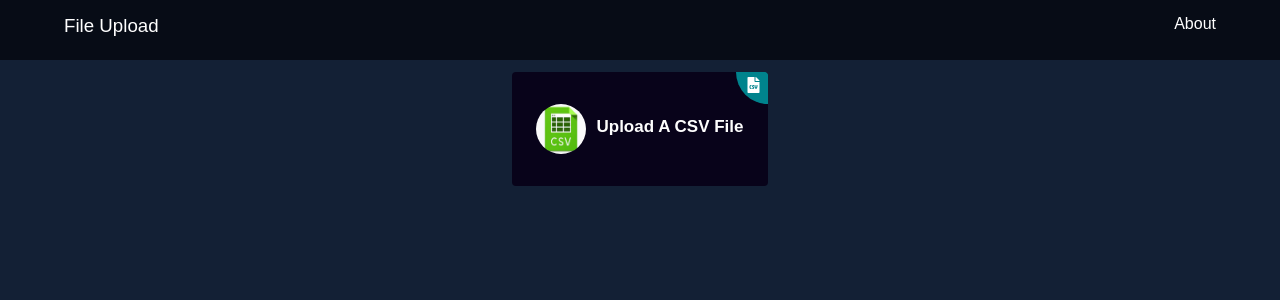
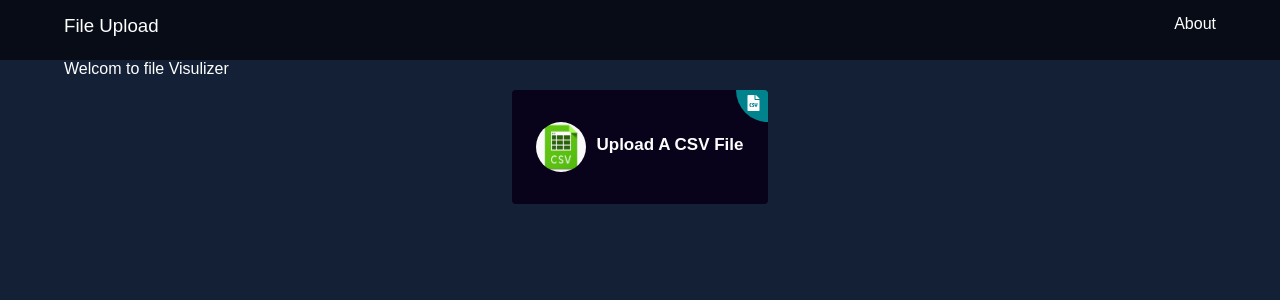
Before and after one commit to sujitIwale/sharesheet, a React (Create React App) app in the folder client/: page /about in a window 1280 px wide. Shown: the top 300 px of the page. Built offline with nearby package versions, Linux system fonts and the light colour scheme; the HTML template or start-up script is replaced by a standard one.

Commit message:
feat: About Page Added

```diff
--- a/client/package.json
+++ b/client/package.json
@@ -9,6 +9,7 @@
     "axios": "^0.21.1",
     "react": "^17.0.2",
     "react-dom": "^17.0.2",
+    "react-router-dom": "^5.2.0",
     "react-scripts": "4.0.3",
     "web-vitals": "^1.0.1"
   },
--- a/client/src/App.jsx
+++ b/client/src/App.jsx
@@ -1,20 +1,30 @@
 import React from 'react';
+import { BrowserRouter, Route, Switch } from 'react-router-dom';
 import './App.css';
 import Header from './components/header/Header';
 import Table from './components/Table/Table';
 import FileState from './context/file/FileState';
 import UploadSection from './components/UploadSection/UploadSection';
+import About from './Pages/About/About';
 
 function App() {
 	return (
 		<FileState>
+			<BrowserRouter>
 				<div className='container'>
 					<Header />
 					<div className='base-layout'>
+						<Switch>
+							<Route
+								exact
+								path='/about'
+								component={About}></Route>
+						</Switch>
 						<UploadSection />
 						<Table />
 					</div>
 				</div>
+			</BrowserRouter>
 		</FileState>
 	);
 }
--- /dev/null
+++ b/client/src/Pages/About/About.jsx
@@ -0,0 +1,8 @@
+import React from 'react';
+import './About.css';
+
+const About = () => {
+	return <div>Welcom to file Visulizer</div>;
+};
+
+export default About;
--- a/client/src/components/header/Header.jsx
+++ b/client/src/components/header/Header.jsx
@@ -1,4 +1,5 @@
 import React from 'react';
+import { Link } from 'react-router-dom';
 import './Header.css';
 
 const Header = () => {
@@ -6,13 +7,17 @@ const Header = () => {
 		<div className='header'>
 			<div className='header-content base-layout'>
 				<li>
-					<h3 className='logo-text'>File Upload</h3>
+					<Link to='/'>
+						<h3 className='logo-text'>File Upload</h3>
+					</Link>
 				</li>
 				{/* <li className='search-bar'>
 					<input type='text' placeholder='Search' />
 				</li> */}
 				<div>
-					<li>About</li>
+					<li>
+						<Link to='/about'>About</Link>
+					</li>
 				</div>
 			</div>
 		</div>
--- a/client/src/index.css
+++ b/client/src/index.css
@@ -16,6 +16,11 @@ ul {
     padding: 0;
     font-weight: normal;
     -webkit-font-smoothing: antialiased;
+}
+
+a {
+    text-decoration: none;
+    color: #fff;
 }
 
 ol,
```
Also changed, not shown: client/src/Pages/About/About.css (added), 2 other files (tests, documents, lock files or other folders). Lines whose indentation alone changed are shown as unchanged.
